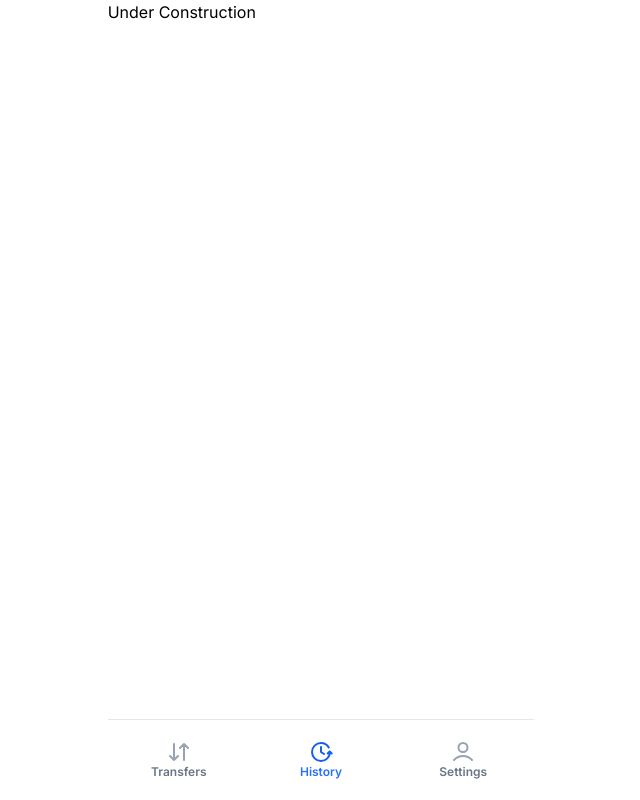
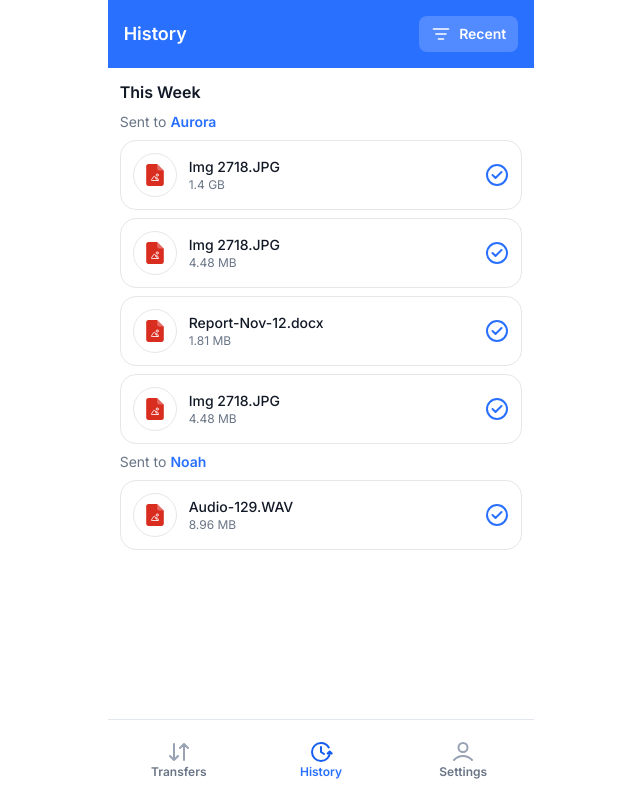
Before and after one commit to ARK-Builders/ARK-Drop-Desktop, a SvelteKit app: page /history in a window 1280 px wide. Shown: the whole page, without its empty margins (319-959 px from the left). Built offline with nearby package versions, Linux system fonts and the light colour scheme.

Commit message:
Added history page, avatar change page

```diff
--- a/src/lib/components/FileTransfer.svelte
+++ b/src/lib/components/FileTransfer.svelte
@@ -5,6 +5,7 @@
 	import { createEventDispatcher, onMount } from 'svelte';
 	import Button from './Button.svelte';
 	import { formatBytes, formatTime } from '$lib/util';
+	import FileUploaded from './FileUploaded.svelte';
 
 	let file = 'Img 2718. JPG';
 	let transferedSize = 1_500_000; // bytes
@@ -36,15 +37,15 @@
 	let openModal = false;
 </script>
 
+{#if transferedSize < fileSize}
 	<div class="flex w-full flex-col gap-3 rounded-2xl border-1 p-3">
 		<div class="flex flex-row items-center gap-3">
-		<div class="border- h-11 w-11 rounded-full border-1 p-[10px]">
+			<div class="h-11 w-11 rounded-full border-1 p-[10px]">
 				<FileType />
 			</div>
 			<div class="flex flex-1 flex-col justify-between py-1">
 				<span class="text-sm font-medium text-gray-modern-900">{file}</span>
 				<p class="flex flex-row items-center gap-1 text-xs text-gray-modern-500">
-				{#if transferedSize < fileSize}
 					{formatBytes(transferedSize)} of {formatBytes(fileSize)}
 					<svg
 						class="fill-gray-modern-500"
@@ -57,12 +58,8 @@
 						<circle cx="2" cy="2" r="2" />
 					</svg>
 					{formatTime(timeLeft)} left
-				{:else}
-					{formatBytes(fileSize)}
-				{/if}
 				</p>
 			</div>
-		{#if transferedSize < fileSize}
 			<button
 				on:click={() => {
 					openModal = true;
@@ -71,10 +68,8 @@
 			>
 				<XClose class="stroke-blue-dark-500" />
 			</button>
-		{:else}
-			<CheckCircle class="h-6 w-6 stroke-blue-dark-500" />
-		{/if}
 		</div>
+
 		{#if transferedSize < fileSize}
 			<div class="relative h-[6px] w-full rounded-full bg-gray-modern-300">
 				<div
@@ -84,6 +79,16 @@
 			</div>
 		{/if}
 	</div>
+{:else}
+	<FileUploaded
+		fileUploaded={{
+			fileName: file,
+			fileSize: fileSize,
+			recipient: 'Aurora',
+			sentAt: new Date()
+		}}
+	/>
+{/if}
 
 {#if openModal}
 	<div class="fixed left-0 top-0 h-screen w-screen">
--- /dev/null
+++ b/src/lib/components/FileUploaded.svelte
@@ -0,0 +1,23 @@
+<script lang="ts">
+	import type { FileUploaded } from '$lib/types';
+	import { formatBytes } from '$lib/util';
+	import CheckCircle from './icons/CheckCircle.svelte';
+	import FileType from './icons/FileType.svelte';
+
+	export let fileUploaded: FileUploaded;
+</script>
+
+<div class="flex w-full flex-col gap-3 rounded-2xl border-1 p-3">
+	<div class="flex flex-row items-center gap-3">
+		<div class="h-11 w-11 rounded-full border-1 p-[10px]">
+			<FileType />
+		</div>
+		<div class="flex flex-1 flex-col justify-between py-1">
+			<span class="text-sm font-medium text-gray-modern-900">{fileUploaded.fileName}</span>
+			<p class="flex flex-row items-center gap-1 text-xs text-gray-modern-500">
+				{formatBytes(fileUploaded.fileSize)}
+			</p>
+		</div>
+		<CheckCircle class="h-6 w-6 stroke-blue-dark-500" />
+	</div>
+</div>
--- /dev/null
+++ b/src/lib/components/icons/FilterLines.svelte
@@ -0,0 +1,15 @@
+<svg
+	{...$$props}
+	width="100%"
+	height="100%"
+	viewBox="0 0 24 24"
+	fill="none"
+	xmlns="http://www.w3.org/2000/svg"
+>
+	<path
+		d="M6 12H18M3 6H21M9 18H15"
+		stroke-width="2"
+		stroke-linecap="round"
+		stroke-linejoin="round"
+	/>
+</svg>
--- /dev/null
+++ b/src/lib/types.ts
@@ -0,0 +1,6 @@
+export type FileUploaded = {
+	fileName: string;
+	fileSize: number; // bytes
+	recipient: string;
+	sentAt: Date;
+};
--- a/src/lib/util.ts
+++ b/src/lib/util.ts
@@ -25,3 +25,34 @@ export function formatTime(seconds: number): string {
 
 	return `${Math.ceil(seconds)} secs`;
 }
+
+export function getDateInterval(date: Date) {
+	const now = new Date();
+
+	const nowDate = new Date(now.getFullYear(), now.getMonth(), now.getDate());
+	const inputDateNormalized = new Date(date.getFullYear(), date.getMonth(), date.getDate());
+
+	const diffTime = nowDate.getUTCDate() - inputDateNormalized.getUTCDate();
+
+	if (diffTime === 0) {
+		return 'Today';
+	} else if (diffTime === 1) {
+		return 'Yesterday';
+	} else {
+		const startOfWeek = new Date(nowDate);
+		startOfWeek.setDate(nowDate.getDate() - nowDate.getDay());
+
+		const startOfMonth = new Date(now.getFullYear(), now.getMonth(), 1);
+		const startOfYear = new Date(now.getFullYear(), 0, 1);
+
+		if (inputDateNormalized >= startOfWeek) {
+			return 'This Week';
+		} else if (inputDateNormalized >= startOfMonth) {
+			return 'This Month';
+		} else if (inputDateNormalized >= startOfYear) {
+			return 'This Year';
+		} else {
+			return 'Older';
+		}
+	}
+}
--- a/src/routes/history/+page.svelte
+++ b/src/routes/history/+page.svelte
@@ -1,7 +1,71 @@
-<script>
+<script lang="ts">
+	import FileUploaded from '$lib/components/FileUploaded.svelte';
 	import NavBar from '$lib/components/NavBar.svelte';
+	import FilterLines from '$lib/components/icons/FilterLines.svelte';
+	import { getDateInterval } from '$lib/util';
+
+	let historyItems = [
+		{
+			fileName: 'Img 2718.JPG',
+			fileSize: 1_500_000_000, // bytes
+			recipient: 'Aurora',
+			sentAt: new Date('05-15-2024')
+		},
+		{
+			fileName: 'Img 2718.JPG',
+			fileSize: 4_700_000, // bytes
+			recipient: 'Aurora',
+			sentAt: new Date('05-15-2024')
+		},
+		{
+			fileName: 'Report-Nov-12.docx',
+			fileSize: 1_900_000, // bytes
+			recipient: 'Aurora',
+			sentAt: new Date('05-15-2024')
+		},
+		{
+			fileName: 'Img 2718.JPG',
+			fileSize: 4_700_000, // bytes
+			recipient: 'Aurora',
+			sentAt: new Date('05-15-2024')
+		},
+		{
+			fileName: 'Audio-129.WAV',
+			fileSize: 9_400_000, // bytes
+			recipient: 'Noah',
+			sentAt: new Date('05-14-2024')
+		}
+	];
+
+	let groupedItems = Object.groupBy(historyItems, ({ sentAt }) => {
+		return getDateInterval(sentAt);
+	});
 </script>
 
-<h1>Under Construction</h1>
+<header class="flex flex-row items-center bg-blue-dark-500 p-4">
+	<h1 class="flex-1 text-lg font-semibold text-white">History</h1>
+	<button
+		class="flex h-9 flex-row items-center gap-2 rounded-lg bg-blue-dark-400 px-3 text-sm font-semibold text-white"
+		><FilterLines class="h-5 w-5 stroke-white" /> Recent</button
+	>
+</header>
+
+<div class="flex flex-col gap-2 p-3">
+	{#each Object.entries(groupedItems) as [interval, items]}
+		<div class="flex flex-col gap-2">
+			<span class="font-semibold text-gray-modern-900">{interval}</span>
+			{#each Object.entries(Object.groupBy(items, ({ recipient }) => recipient)) as [recipient, files]}
+				<div class="flex flex-col gap-2">
+					<h3 class="text-sm text-gray-modern-500">
+						Sent to <span class="font-semibold text-blue-dark-500">{recipient}</span>
+					</h3>
+					{#each files ?? [] as file}
+						<FileUploaded fileUploaded={file} />
+					{/each}
+				</div>
+			{/each}
+		</div>
+	{/each}
+</div>
 
 <NavBar active="history" />
```
Lines whose indentation alone changed are shown as unchanged.
